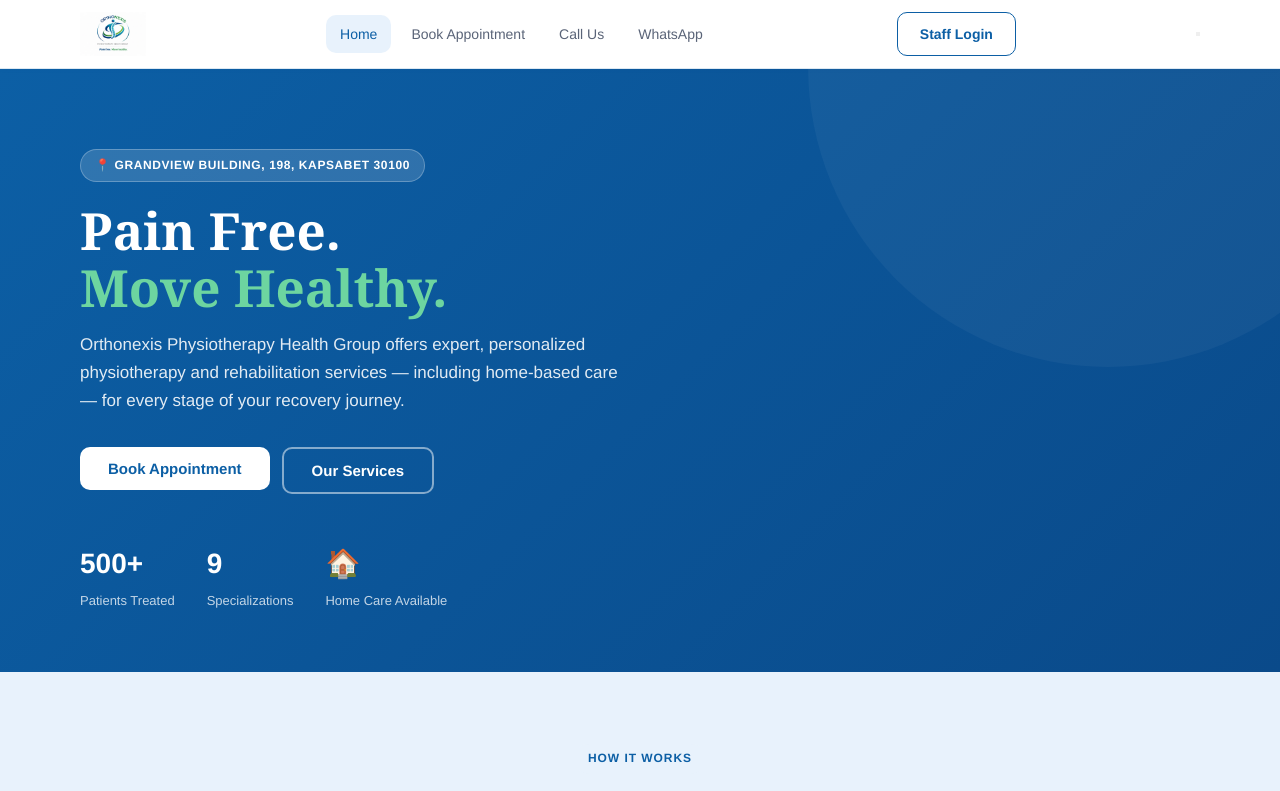
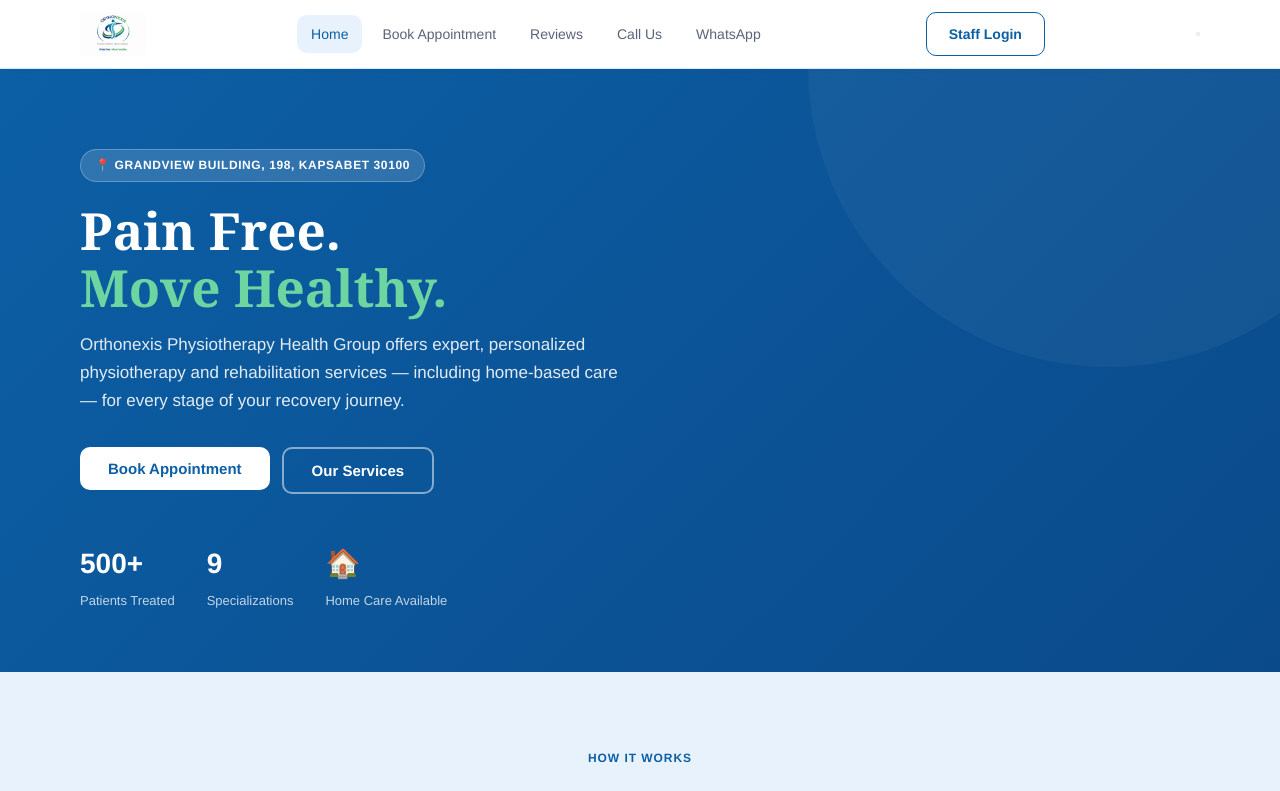
Before and after one commit to Thirty-manu/ORTHO-NEXIS, a React (Create React App) app: page / in a window 1280 px wide. Shown: the top 791 px of the page. Built offline with nearby package versions, Linux system fonts and the light colour scheme; a web font is replaced by a local one.

Commit message:
feat: add Reviews link to desktop and mobile navbar

```diff
--- a/src/components/shared/Navbar.jsx
+++ b/src/components/shared/Navbar.jsx
@@ -34,6 +34,7 @@
         <div className="navbar-nav desktop-nav">
           <Link to="/" className={`nav-link ${pathname === '/' ? 'active' : ''}`}>Home</Link>
           <Link to="/book" className={`nav-link ${pathname === '/book' ? 'active' : ''}`}>Book Appointment</Link>
+          <Link to="/reviews" className={`nav-link ${pathname === '/reviews' ? 'active' : ''}`}>Reviews</Link>
           <a href="tel:+254729113409" className="nav-link">Call Us</a>
           <a
             href="https://wa.me/254704719695?text=Hello%20Orthonexis%2C%20I%20would%20like%20to%20book%20an%20appointment"
@@ -69,6 +70,7 @@
         <div className="mobile-menu">
           <Link to="/" className="mobile-nav-link" onClick={closeMenu}>Home</Link>
           <Link to="/book" className="mobile-nav-link" onClick={closeMenu}>Book Appointment</Link>
+          <Link to="/reviews" className="mobile-nav-link" onClick={closeMenu}>Reviews</Link>
           <a href="tel:+254729113409" className="mobile-contact-btn blue-btn" onClick={closeMenu}>📞 Call Us</a>
           <a
             href="https://wa.me/254704719695?text=Hello%20Orthonexis%2C%20I%20would%20like%20to%20book%20an%20appointment"
```
